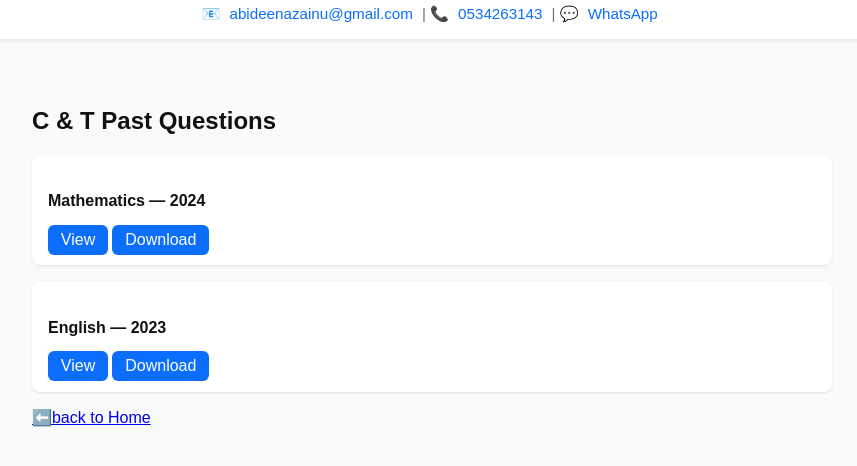
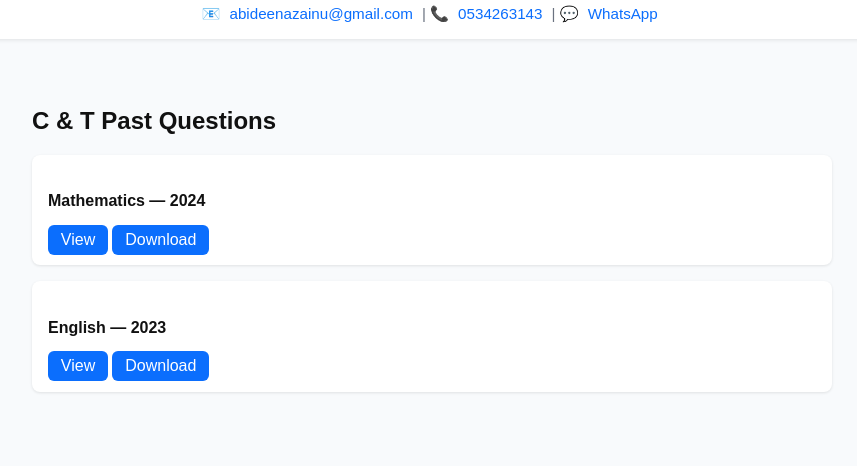
Before and after one commit to Abideena1/Studyhub, a plain HTML site: page C-&-T-wassec.html in a window 1280 px wide. Shown: the part 56-522 px from the top of the page, without its empty margins (208-1065 px from the left). Drawn offline with Linux system fonts and the light colour scheme.

Commit message:
Update C-&-T-wassec.html

```diff
--- a/C-&-T-wassec.html
+++ b/C-&-T-wassec.html
@@ -40,7 +40,6 @@
       </div>
     </div>
 
-    <p><a href="index.html">⬅️back to Home</a></p>
   </main>
 </body>
 </html>
```
